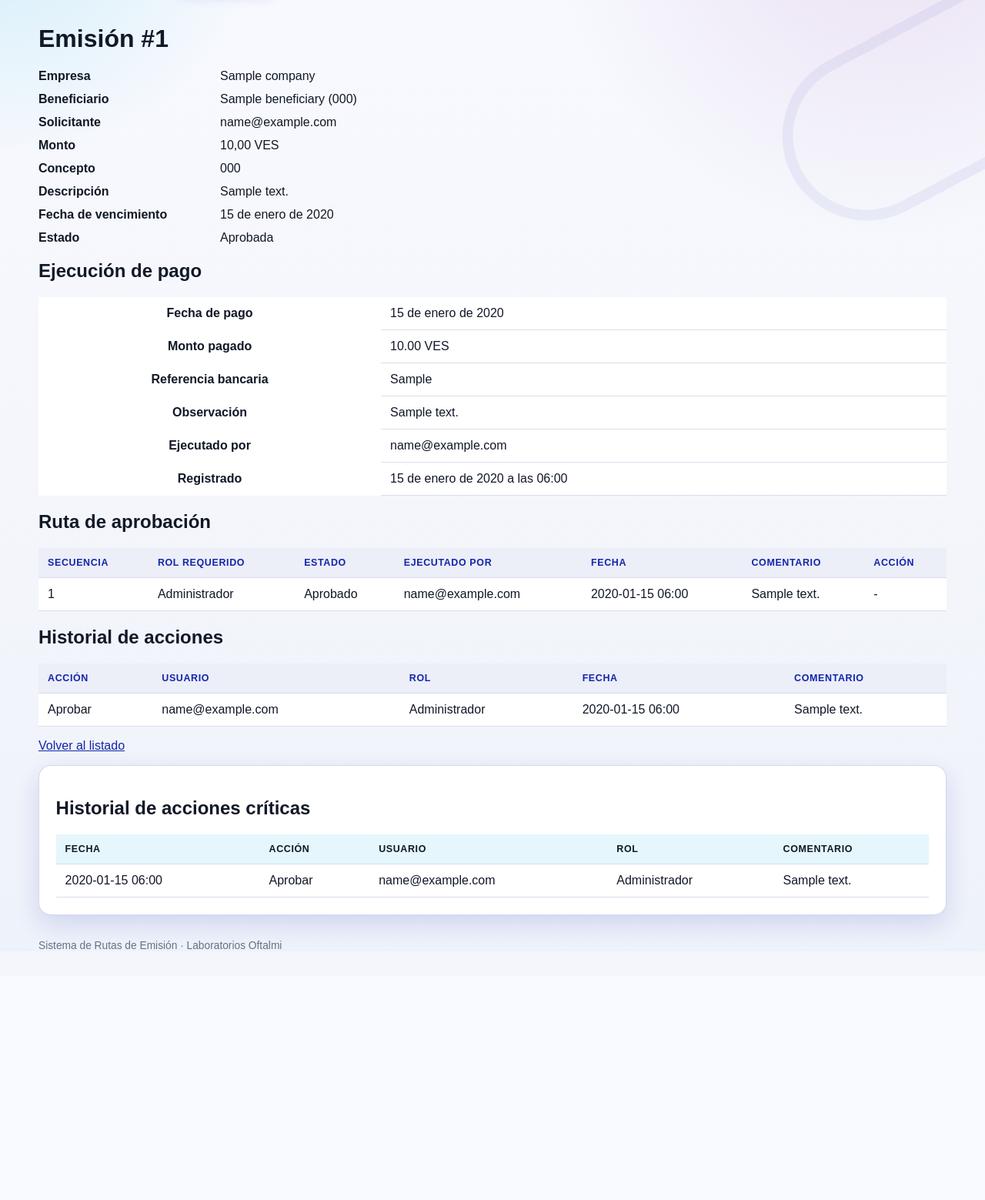
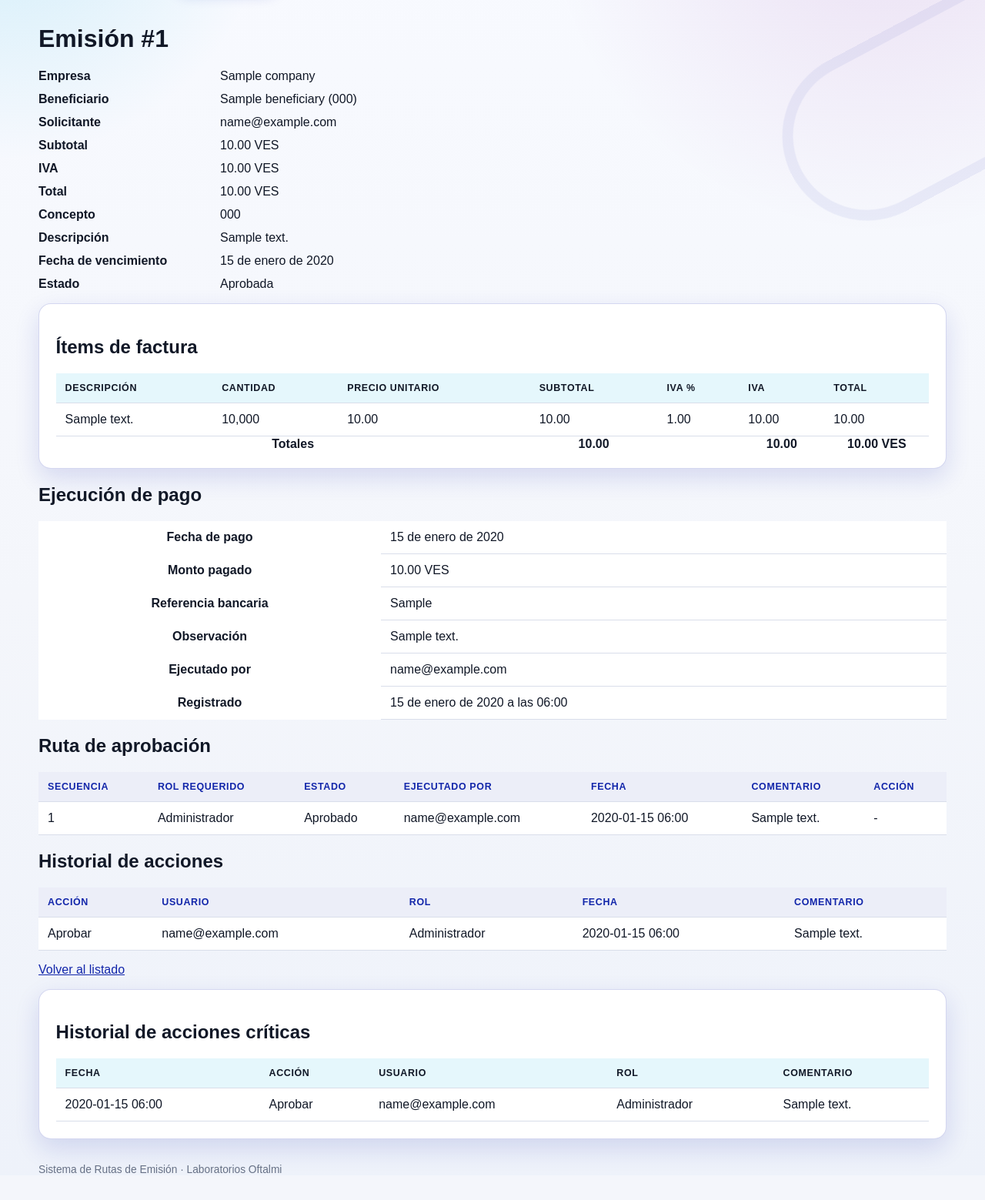
Before and after one commit to OftDevOps/emisiones, a Django app: page /payment-requests/1/ in a window 1280 px wide. Shown: the part 144-1703 px from the top of the page at 77% size. Before the commit the page ends 1377 px from the top, so only its background shows below. Run offline with Django 5.2, Linux system fonts and the light colour scheme; a user stored in the database is signed in; tables that the repository leaves empty hold one stand-in row (values such as "Sample post").

Commit message:
feat: show invoice tax breakdown in detail and reports

```diff
--- a/backend/apps/payment_requests/views.py
+++ b/backend/apps/payment_requests/views.py
@@ -103,6 +103,7 @@ class PaymentRequestDetailView(LoginRequiredMixin, DetailView):
         return scoped_payment_request_queryset(self.request.user).prefetch_related(
             "approval_steps",
             "approval_actions",
+            "items__tax_rate",
         )
 
     def get_context_data(self, **kwargs):
@@ -200,6 +201,8 @@ class PaymentRequestReportView(LoginRequiredMixin, TemplateView):
         payment_requests = self.get_filtered_queryset()
         totals = payment_requests.aggregate(
             total_requests=Count("id"),
+            total_subtotal=Sum("subtotal_amount"),
+            total_tax=Sum("tax_amount"),
             total_amount=Sum("amount"),
         )
         summary_rows = payment_requests.values(
@@ -207,6 +210,8 @@ class PaymentRequestReportView(LoginRequiredMixin, TemplateView):
             "status",
         ).annotate(
             total=Count("id"),
+            subtotal=Sum("subtotal_amount"),
+            tax=Sum("tax_amount"),
             amount=Sum("amount"),
         ).order_by("company__name", "status")
 
@@ -215,6 +220,8 @@ class PaymentRequestReportView(LoginRequiredMixin, TemplateView):
                 "payment_requests": payment_requests[:100],
                 "summary_rows": summary_rows,
                 "total_requests": totals["total_requests"] or 0,
+                "total_subtotal": totals["total_subtotal"] or 0,
+                "total_tax": totals["total_tax"] or 0,
                 "total_amount": totals["total_amount"] or 0,
                 "status_choices": PaymentRequestStatus.choices,
                 "available_companies": self.get_available_companies(),
@@ -251,7 +258,9 @@ class PaymentRequestReportExportView(LoginRequiredMixin, View):
             "Concepto",
             "Estado",
             "Fecha vencimiento",
-            "Monto",
+            "Subtotal",
+            "IVA",
+            "Total",
             "Moneda",
             "Solicitado por",
         ])
@@ -263,6 +272,8 @@ class PaymentRequestReportExportView(LoginRequiredMixin, View):
                 payment_request.concept,
                 payment_request.get_status_display(),
                 payment_request.due_date.isoformat() if payment_request.due_date else "",
+                payment_request.subtotal_amount,
+                payment_request.tax_amount,
                 payment_request.amount,
                 payment_request.currency,
                 payment_request.requested_by.email if payment_request.requested_by else "",
--- a/backend/templates/payment_requests/paymentrequest_detail.html
+++ b/backend/templates/payment_requests/paymentrequest_detail.html
@@ -15,8 +15,14 @@
     <dt>Solicitante</dt>
     <dd>{{ payment_request.requested_by }}</dd>
 
-    <dt>Monto</dt>
-    <dd>{{ payment_request.amount }} {{ payment_request.currency }}</dd>
+    <dt>Subtotal</dt>
+    <dd>{{ payment_request.subtotal_amount|stringformat:".2f" }} {{ payment_request.currency }}</dd>
+
+    <dt>IVA</dt>
+    <dd>{{ payment_request.tax_amount|stringformat:".2f" }} {{ payment_request.currency }}</dd>
+
+    <dt>Total</dt>
+    <dd>{{ payment_request.amount|stringformat:".2f" }} {{ payment_request.currency }}</dd>
 
     <dt>Concepto</dt>
     <dd>{{ payment_request.concept }}</dd>
@@ -30,6 +36,55 @@
     <dt>Estado</dt>
     <dd>{{ payment_request.get_status_display }}</dd>
 </dl>
+
+<section class="card mt-4" aria-labelledby="invoice-items-title">
+  <div class="card-header">
+    <h2 id="invoice-items-title" class="h5 mb-0">Ítems de factura</h2>
+  </div>
+  <div class="card-body p-0">
+    <div class="table-responsive">
+      <table class="table table-sm table-striped mb-0">
+        <thead>
+          <tr>
+            <th>Descripción</th>
+            <th class="text-end">Cantidad</th>
+            <th class="text-end">Precio unitario</th>
+            <th class="text-end">Subtotal</th>
+            <th class="text-end">IVA %</th>
+            <th class="text-end">IVA</th>
+            <th class="text-end">Total</th>
+          </tr>
+        </thead>
+        <tbody>
+          {% for item in payment_request.items.all %}
+            <tr>
+              <td>{{ item.description }}</td>
+              <td class="text-end">{{ item.quantity }}</td>
+              <td class="text-end">{{ item.unit_price|stringformat:".2f" }}</td>
+              <td class="text-end">{{ item.subtotal_amount|stringformat:".2f" }}</td>
+              <td class="text-end">{{ item.tax_percentage_snapshot|stringformat:".2f" }}</td>
+              <td class="text-end">{{ item.tax_amount|stringformat:".2f" }}</td>
+              <td class="text-end">{{ item.total_amount|stringformat:".2f" }}</td>
+            </tr>
+          {% empty %}
+            <tr>
+              <td colspan="7">La emisión no tiene ítems registrados.</td>
+            </tr>
+          {% endfor %}
+        </tbody>
+        <tfoot>
+          <tr>
+            <th colspan="3">Totales</th>
+            <th class="text-end">{{ payment_request.subtotal_amount|stringformat:".2f" }}</th>
+            <th></th>
+            <th class="text-end">{{ payment_request.tax_amount|stringformat:".2f" }}</th>
+            <th class="text-end">{{ payment_request.amount|stringformat:".2f" }} {{ payment_request.currency }}</th>
+          </tr>
+        </tfoot>
+      </table>
+    </div>
+  </div>
+</section>
 
 <section>
   <h2>Ejecución de pago</h2>
```
Also changed, not shown: backend/apps/payment_requests/tests/test_actions.py (+15 -1 lines), backend/apps/payment_requests/tests/test_reports.py (+45 -2 lines), backend/apps/payment_requests/tests/test_views.py (+33 -1 lines), backend/templates/payment_requests/paymentrequest_report.html (+28 -8 lines).
